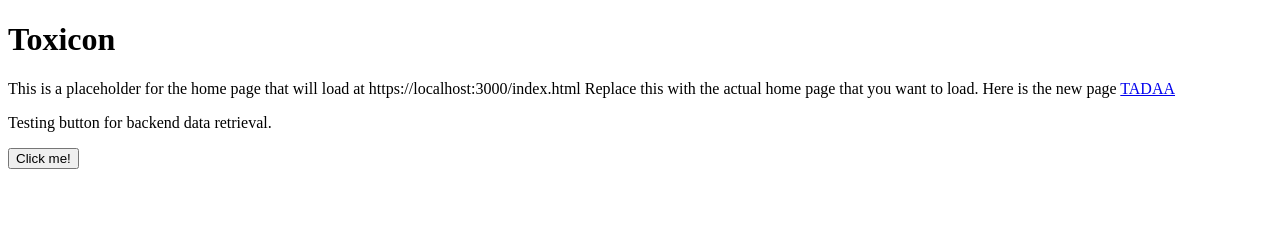
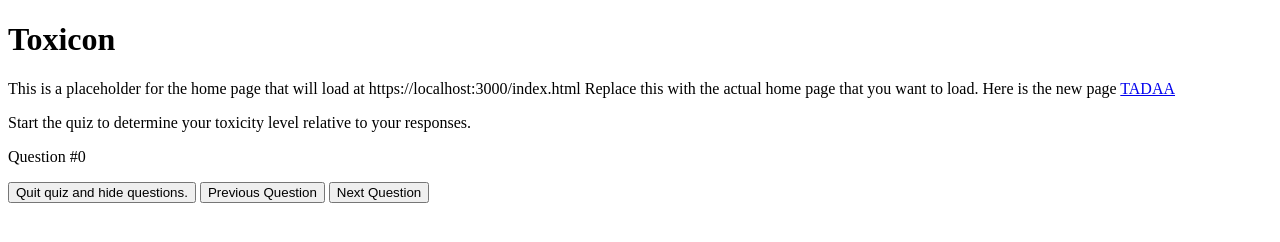
Before and after one commit to andrewdnguyen/COGS-121-Project, a website: page 121-project/static_files/index.html in a window 1280 px wide. Both pictures are taken after a click on the button "Click me!". Drawn offline with nearby package versions, Linux system fonts and the light colour scheme.

Commit message:
Made changes to quiz formatting on main page. Ajax interaction yet to be included.

```diff
--- a/121-project/static_files/index.html
+++ b/121-project/static_files/index.html
@@ -9,14 +9,14 @@
         Replace this with the actual home page that you want to load.
         Here is the new page <a href="page2.html">TADAA</a>
     </p>
-    <p>Testing button for backend data retrieval.</p>
-    <button>Click me!</button>
+    <p>Start the quiz to determine your toxicity level relative to your responses.</p>
+    <p class="quoteNum"></p>
+    <p class="quizQs"></p>
+    <button id="startQuiz">Click me!</button>
+    <button id="prevQ">Previous Question</button>
+    <button id="nextQ">Next Question</button>
 </body>
 <script src="https://ajax.googleapis.com/ajax/libs/jquery/3.3.1/jquery.min.js">
 </script>
-<!--<script src="../server.js">
-    $(document).ready(() => {
-        console.log("Main page loaded.");
-    });
-</script>-->
+<script type="application/javascript" src="js_files/quizQuestions.js"></script>
 </html>
--- /dev/null
+++ b/121-project/static_files/js_files/quizQuestions.js
@@ -0,0 +1,53 @@
+"use strict";
+$(document).ready(() => {
+    let quizButton = $('#startQuiz');
+    let quizQuestion = $('.quoteNum');
+    let prevQuestion = $('#prevQ');
+    let nextQuestion = $('#nextQ');
+    let number = 0;
+    prevQuestion.hide();
+    nextQuestion.hide();
+    $('#startQuiz').click(() => {
+      quizButton.text(quizButton.text()== 'Click me!' ? 'Quit quiz and hide questions.' : 'Click me!');
+      if (quizQuestion.text() != "") {
+          quizQuestion.empty();
+          prevQuestion.hide();
+          nextQuestion.hide();
+          number = 0;
+          console.log('Quitted quiz.');
+      } else {
+          quizQuestion.append("Question #" + number);
+          prevQuestion.show();
+          nextQuestion.show();
+          console.log('startQuiz clicked!');
+      }
+    });
+    $('#prevQ').click(() => {
+        if (number > 0){
+            number--;
+            quizQuestion.text('Question #' + number);
+            console.log('Previous question!');
+        } else {
+            console.log('No previous question!');
+        }
+    });
+    $('#nextQ').click(() => {
+        number++;
+        quizQuestion.text('Question #' + number);
+        console.log('Next question!');
+    });
+});
+/*$(document).ready(() => {
+  $('#startQuiz').click(() => {
+      let quizQuestions = $('.quizQs');
+      console.log('startQuiz clicked!');
+      if ($('#startQuiz').text() == 'Click me!') {
+          $('#startQuiz').text() == 'Quit quiz and hide questions.'
+          quizQuestions.empty();
+      } else {
+          $('#startQuiz').text() == 'Click me!';
+          quizQuestions.append("text");
+      }
+  });
+});
+*/
```
Also changed, not shown: 121-project/static_files/page2.html (+1 -1 lines), 121-project/static_files/js_files/jquery-3.3.1.js (renamed from 121-project/static_files/jquery-3.3.1.js).
